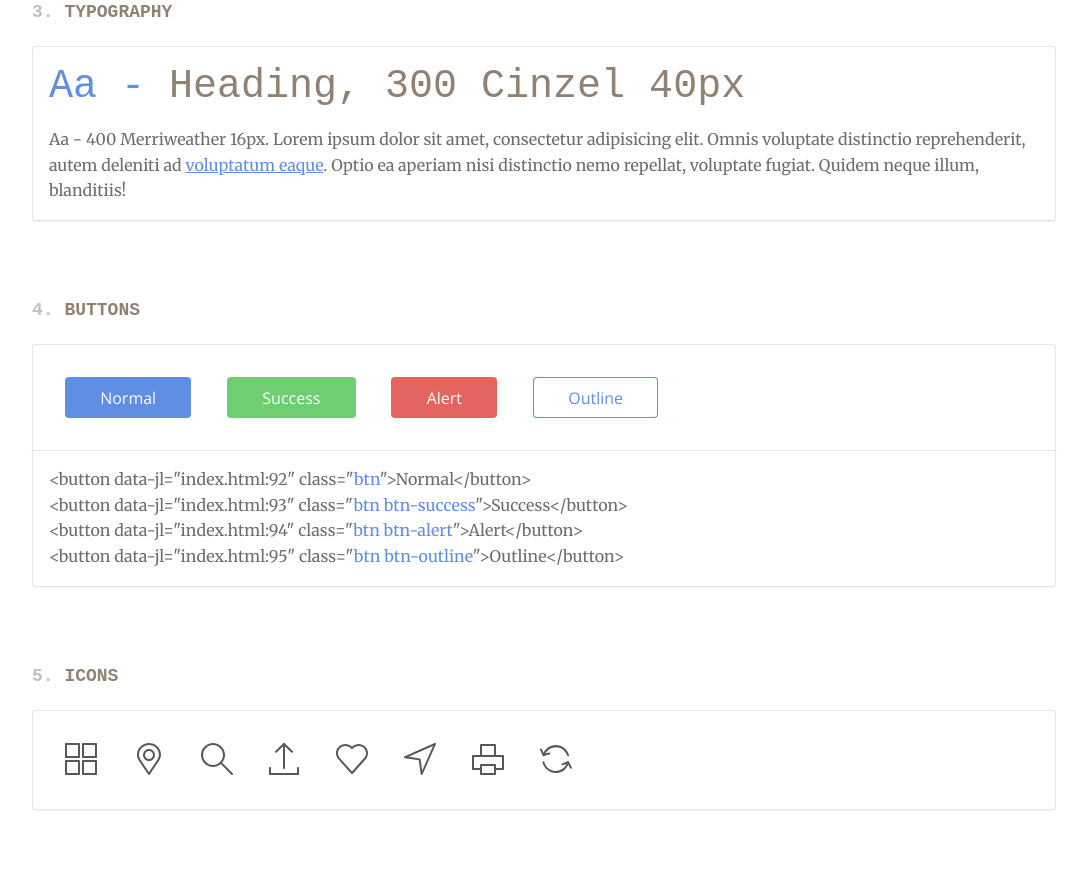
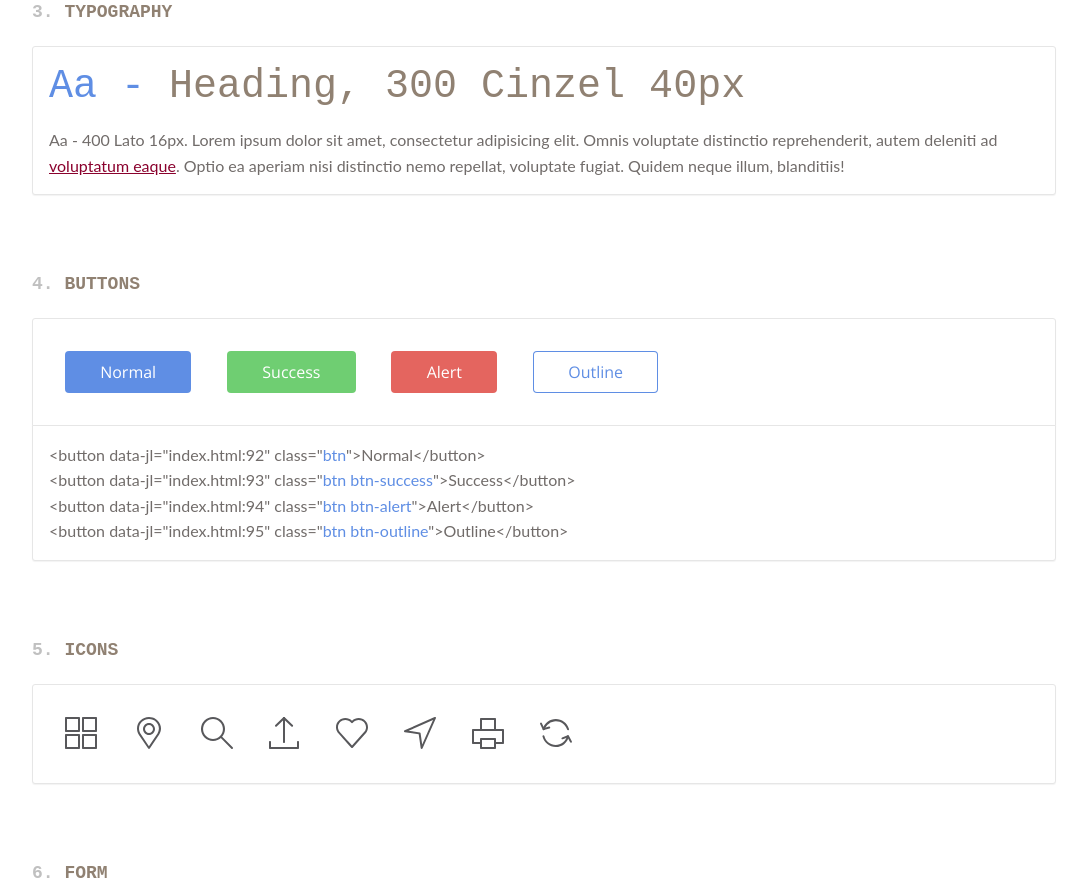
Before and after one commit to alvinjackson101/ROSARY, a plain HTML site: page index.html in a window 1280 px wide. Shown: the part 1317-2204 px from the top of the page, without its empty margins (96-1183 px from the left). Drawn offline with nearby package versions, Linux system fonts and the light colour scheme.

Commit message:
updated ptext

```diff
--- a/css/style-guide.css
+++ b/css/style-guide.css
@@ -161,9 +161,10 @@ p {
   font-size: 1.4rem;
   line-height: 1.4;
   color: #716c6a;
+  font-family: "Lato", 'lato';
 }
 p a {
-  color: #5f8ee4;
+  color: #8a012d;
   text-decoration: underline;
 }
 @media only screen and (min-width: 768px) {
```
